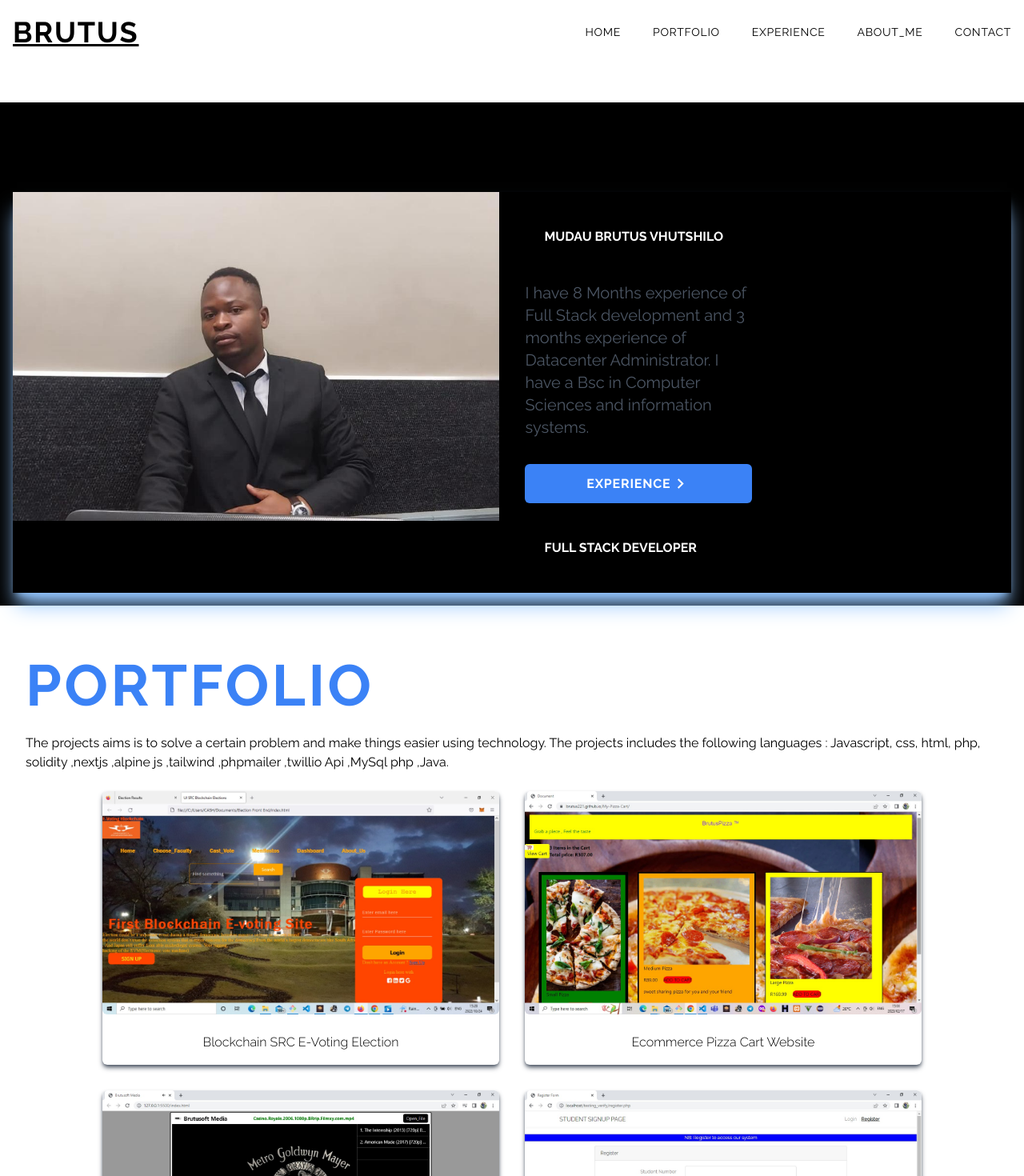
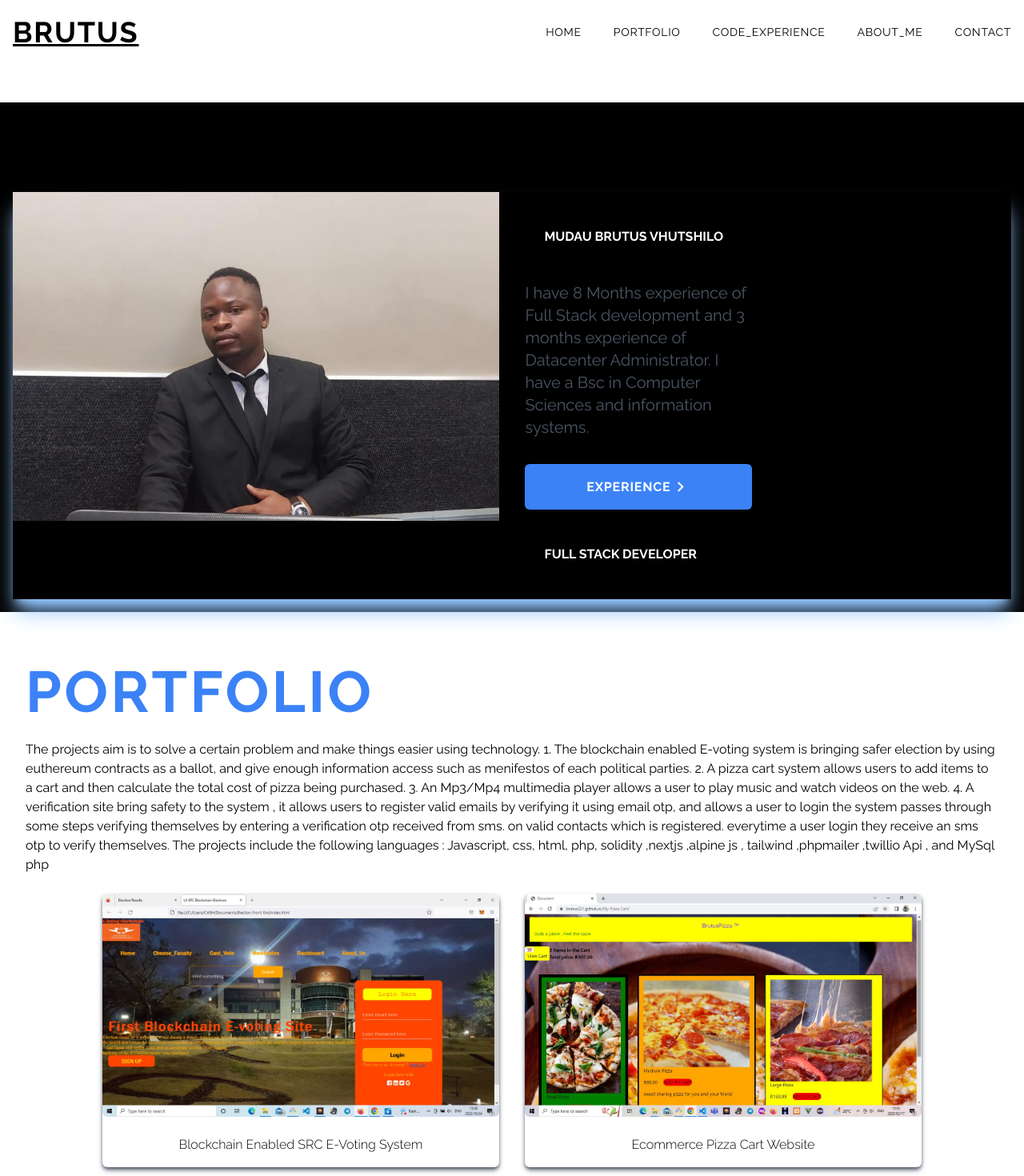
Before and after one commit to Brutus221/Mudau-Brutus-vhutshilo-portfolio, a Next.js app: page / in a window 1280 px wide. Shown: the top 1470 px of the page at 80% size. Built offline with nearby package versions, Linux system fonts and the light colour scheme.

Commit message:
adding more info

```diff
--- a/components/Experience.jsx
+++ b/components/Experience.jsx
@@ -128,7 +128,7 @@ const Experience = () => {
   ];
 
   return (
-    <div id="experience" className="w-full">
+    <div id="Code_experience" className="w-full">
       <div className="max-w-screen-xl mx-auto px-8 py-16 text-center md:text-left">
         <h2 className="text-5xl md:text-7xl tracking-wider uppercase text-blue-500 font-bold">
           experience
--- a/components/HomePage.jsx
+++ b/components/HomePage.jsx
@@ -28,7 +28,7 @@ const HomePage = () => {
            I have a Bsc in Computer Sciences and information systems.
         </p>
         <Link href="/#About_me">
-          <div className="group flex items-center justify-center my-8 bg-blue-500 text-white px-6 py-3 font-bold uppercase rounded-md tracking-wider cursor-pointer">
+          <div className="group flex items-center justify-center my-8 bg-blue-500 text-white px-7 py-4 font-bold uppercase rounded-md tracking-wider cursor-pointer">
             Experience
             <span className="-rotate-90 duration-100 ease-in group-hover:rotate-0">
               <MdExpandMore size={25} />
--- a/components/Navbar.jsx
+++ b/components/Navbar.jsx
@@ -33,7 +33,7 @@ const Navbar = () => {
     },
     {
       id: 3,
-      link: "experience",
+      link: "Code_experience",
     },
     {
       id: 4,
--- a/components/Portfolio.jsx
+++ b/components/Portfolio.jsx
@@ -13,7 +13,7 @@ const Portfolio = () => {
   const portfolios = [
     {
       id: 1,
-      title: "Blockchain SRC e-voting Election",
+      title: "Blockchain Enabled SRC E-Voting System",
       imageSrc: elect,
       url: "E-voting Blockchain Enabled",
     },
@@ -45,8 +45,8 @@ const Portfolio = () => {
         </h2>
         <br />
         <p >
-        The projects aims is to solve a certain problem and make things easier using technology. The projects includes the following languages : Javascript, css, html, php, solidity ,nextjs ,alpine js ,tailwind ,phpmailer ,twillio Api ,MySql php ,Java.
-        </p>
+        The projects aim is to solve a certain problem and make things easier using technology. 1. The blockchain enabled E-voting system is bringing safer election by using euthereum contracts as a ballot, and give enough information access such as menifestos of each political parties. 2. A pizza cart system allows users to add items to a cart and then calculate the total cost of pizza being purchased. 3. An Mp3/Mp4 multimedia player allows a user to play music and watch videos on the web. 4. A verification site bring safety to the system , it allows users to register valid emails by verifying it using email otp, and allows a user to login the system passes through some steps verifying themselves by entering a verification otp received from sms. on valid contacts which is registered. everytime a user login they receive an sms otp to verify themselves. The projects include the following languages : Javascript, css, html, php, solidity ,nextjs ,alpine js , tailwind ,phpmailer ,twillio Api , and MySql php
+         </p>
         <br />
 
         <div className="max-w-5xl mx-auto grid md:grid-cols-2 gap-8">
--- a/pages/portfolio/[id].js
+++ b/pages/portfolio/[id].js
@@ -16,7 +16,7 @@ const portfolios = [
   id: 1,
   title: "Blockchain SRC e-voting Election",
   imageSrc: elect,
-  url: "E-voting Blockchain Enabled",
+  url: "Blockchain Enabled SRC E-Voting System",
 },
 {
   id: 3,
@@ -87,7 +87,7 @@ const OnePortfolio = ({ portfolio: {title, imageSrc } }) => {
 
         <h6>
 
-          A blockchain is a system that a user can vote safely using euthereum blockchain. users can also read pdfs of political parties menifestos here is a deployed link for a project: <a className = " text-orange-500 font-small " href="https://web.facebook.com/profile.php?id=100006265784590">here</a> watch a video below
+          A Blockchain Enabled SRC E-Voting System is a system that a user can vote safely using euthereum blockchain. users can also read pdfs of political parties menifestos here is a deployed link for a project: <a className = " text-orange-500 font-small " href="https://web.facebook.com/profile.php?id=100006265784590">here</a> watch a video below
 
  </h6>
 
--- a/pages/portfolio/index.js
+++ b/pages/portfolio/index.js
@@ -12,9 +12,9 @@ export const getStaticProps = async () => {
   const portfolios = [
     {
     id: 1,
-    title: "Blockchain SRC e-voting Election",
+    title: "Blockchain Enabled SRC E-Voting System",
     imageSrc: elect,
-    url: "E-voting Blockchain Enabled",
+    url: "Blockchain Enabled SRC E-Voting System",
   },
   {
     id: 3,
```
